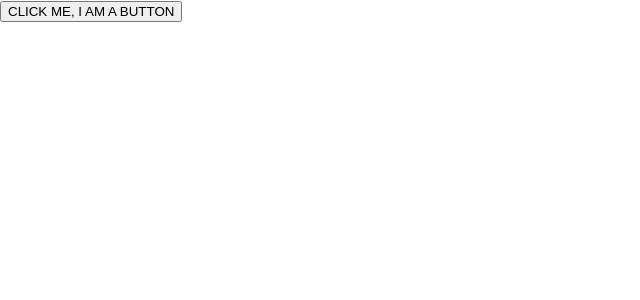
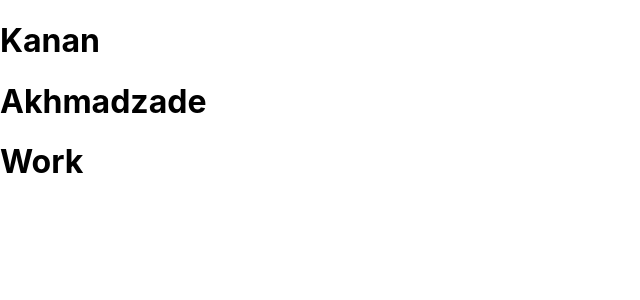
Before and after one commit to osmanbeshirov/TSC-react, a React (Create React App) app: page / in a window 1280 px wide. Shown: the top 300 px of the page, without its empty margins (0-640 px from the left). Built offline with nearby package versions, Linux system fonts and the light colour scheme.

Commit message:
second interface comp

```diff
--- a/src/App.tsx
+++ b/src/App.tsx
@@ -1,11 +1,14 @@
 import React from 'react';
 import Hello from '../src/components/Hello'
+import SecondEx from './components/SecondEx';
 
 function App() {
   return (
     <div className="App">
       <Hello name="Osman" label={12} onSmtHappen={(name) => console.log(name)} />
 
+      <SecondEx name='Kanan' surname='Akhmadzade' isWorker={true} />
+
     </div>
   );
 }
--- a/src/components/Hello.tsx
+++ b/src/components/Hello.tsx
@@ -67,12 +67,12 @@ const Hello: React.FunctionComponent<IProps> = ({ name, label }) => {
 
     return (
         <div>
-            {/* <h1>Hello component {name}</h1> */}
-            {/* <h2>My label is: {label}</h2> */}
-            {/* <input type="text" onChange={handleChaing} /> */}
-            {/* <div ref={divRef} onClick={handleClick} style={{ backgroundColor: 'purple', display: 'inline-block' }}>Click me please...</div> */}
-            {/* <input type="text" ref={inputRef} /> */}
-            <button ref={buttonRef} onClick={() => dispatch({ type: 'add', content: 'salam osman ' })}>CLICK ME, I AM A BUTTON</button>
+            {/* <h1>Hello component {name}</h1>
+            <h2>My label is: {label}</h2>
+            <input type="text" onChange={handleChaing} />
+            <div ref={divRef} onClick={handleClick} style={{ backgroundColor: 'purple', display: 'inline-block' }}>Click me please...</div>
+            <input type="text" ref={inputRef} />
+            <button ref={buttonRef} onClick={() => dispatch({ type: 'add', content: 'salam osman ' })}>CLICK ME, I AM A BUTTON</button> */}
         </div>
     )
 }
--- /dev/null
+++ b/src/components/SecondEx.tsx
@@ -0,0 +1,22 @@
+import React from 'react'
+
+interface IProps {
+    name: string;
+    surname: string;
+    age?: number;
+    isWorker: boolean;
+}
+
+
+const SecondEx: React.FunctionComponent<IProps> = ({ name, surname, age, isWorker }) => {
+    return (
+        <div>
+            <h1>{name}</h1>
+            <h1>{surname}</h1>
+            <h1>{age}</h1>
+            <h1>{isWorker ? 'Work' : "Don't work"}</h1>
+        </div>
+    )
+}
+
+export default SecondEx
```
